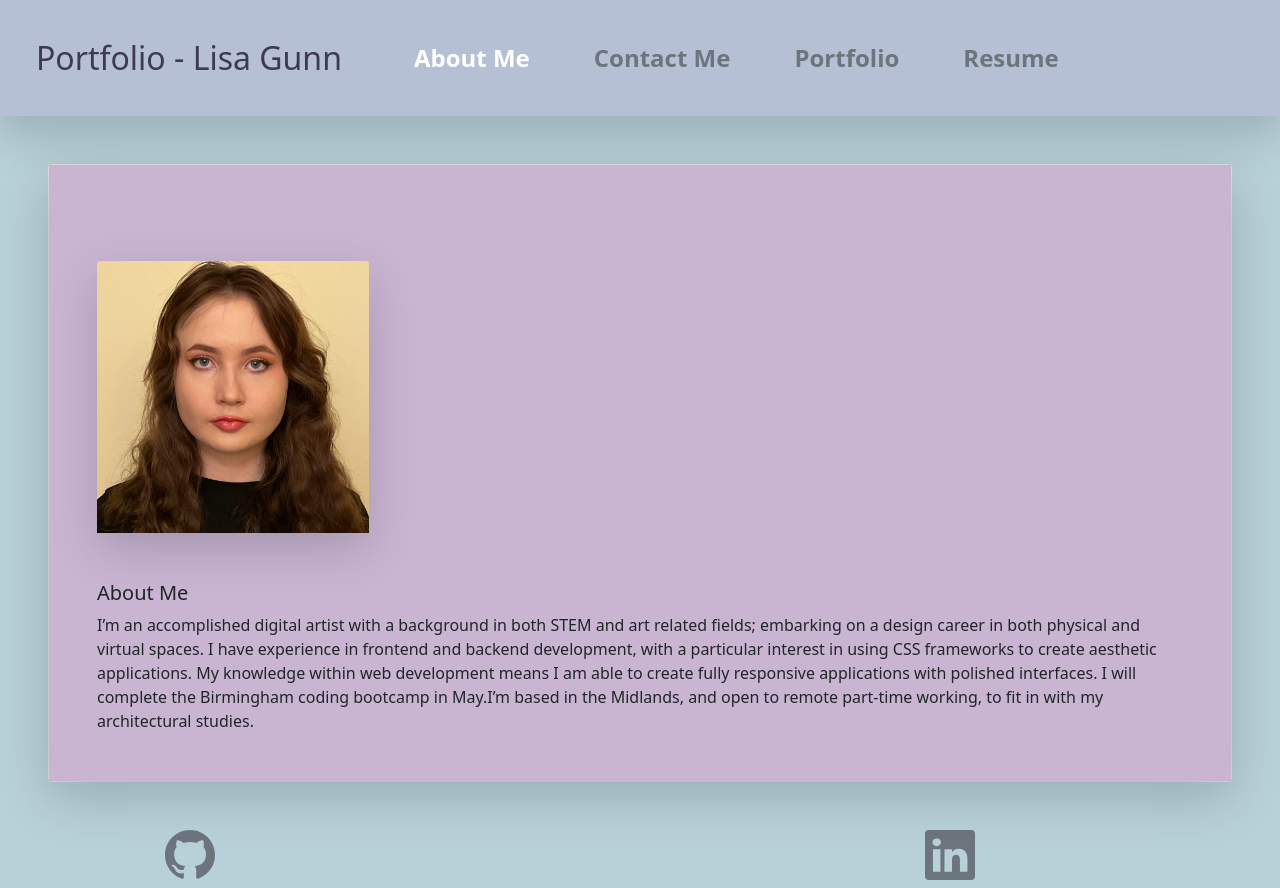
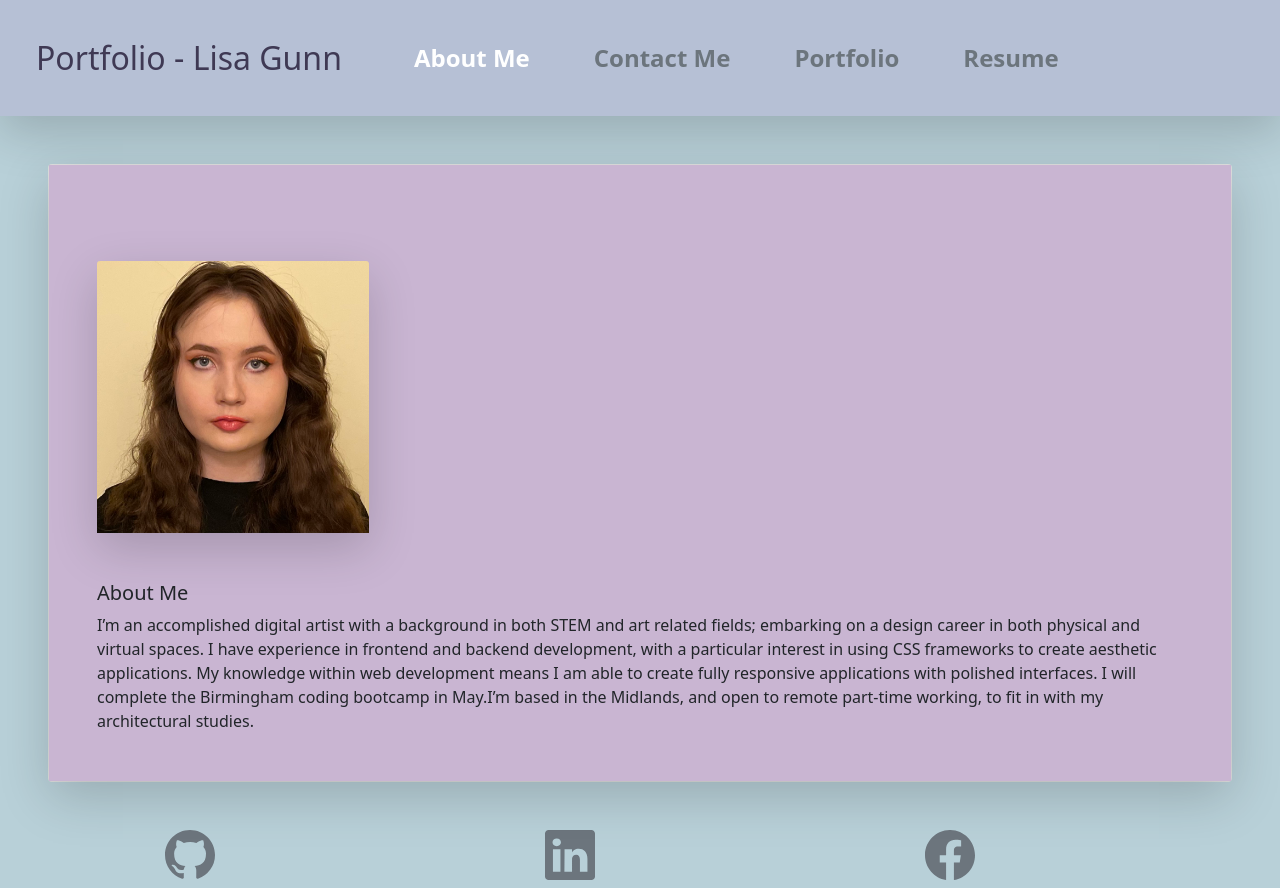
Before and after one commit to LisaCR01/React-Portfolio, a React (Create React App) app: page / in a window 1280 px wide. Built offline with nearby package versions, Linux system fonts and the light colour scheme.

Commit message:
added facebook icon to bottom

```diff
--- a/src/components/Footer.js
+++ b/src/components/Footer.js
@@ -1,6 +1,7 @@
 import React from 'react';
 import { BsGithub } from "react-icons/bs";
 import { BsLinkedin } from "react-icons/bs";
+import { BsFacebook } from "react-icons/bs";
 
 
 function Footer() {
@@ -17,6 +18,11 @@ function Footer() {
              <BsLinkedin size={50}/>
          </a>
          </div>
+         <div className="col-md-4 ms-auto">
+             <a className="link-secondary" href="https://www.facebook.com/people/Lisa-Gunn/100071346941609/">
+             <BsFacebook size={50}/>
+             </a>
+         </div>
     </div>
     </footer>
   );
```
